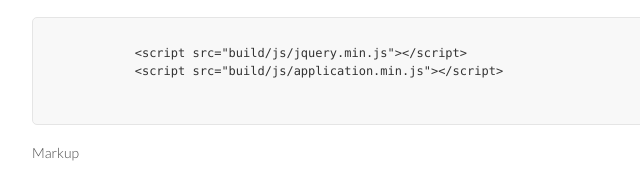
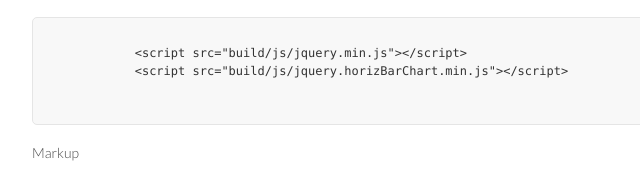
Before and after one commit to eriku/horizontal-chart, a website: page index.html in a window 1280 px wide. Shown: the part 420-598 px from the top of the page, 178-818 px from the left. Drawn offline with Linux system fonts and the light colour scheme.

Commit message:
Fixed errors in README & index.html

```diff
--- a/index.html
+++ b/index.html
@@ -58,7 +58,7 @@
         <pre>
           <code>
             &lt;script src="build/js/jquery.min.js"&gt;&lt;/script&gt;
-            &lt;script src="build/js/application.min.js"&gt;&lt;/script&gt;
+            &lt;script src="build/js/jquery.horizBarChart.min.js"&gt;&lt;/script&gt;
           </code>
         </pre>
 
```
Also changed, not shown: README.md.
